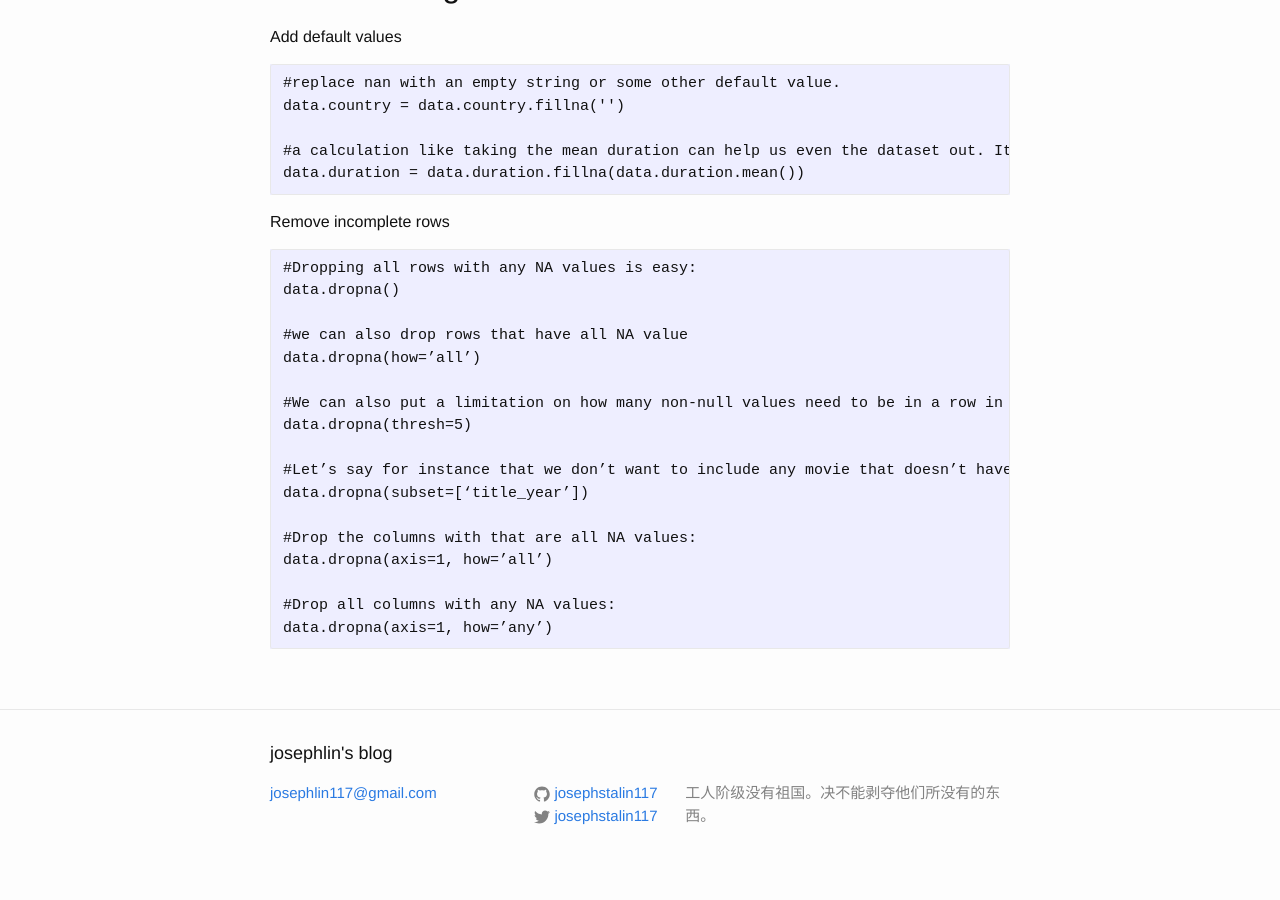
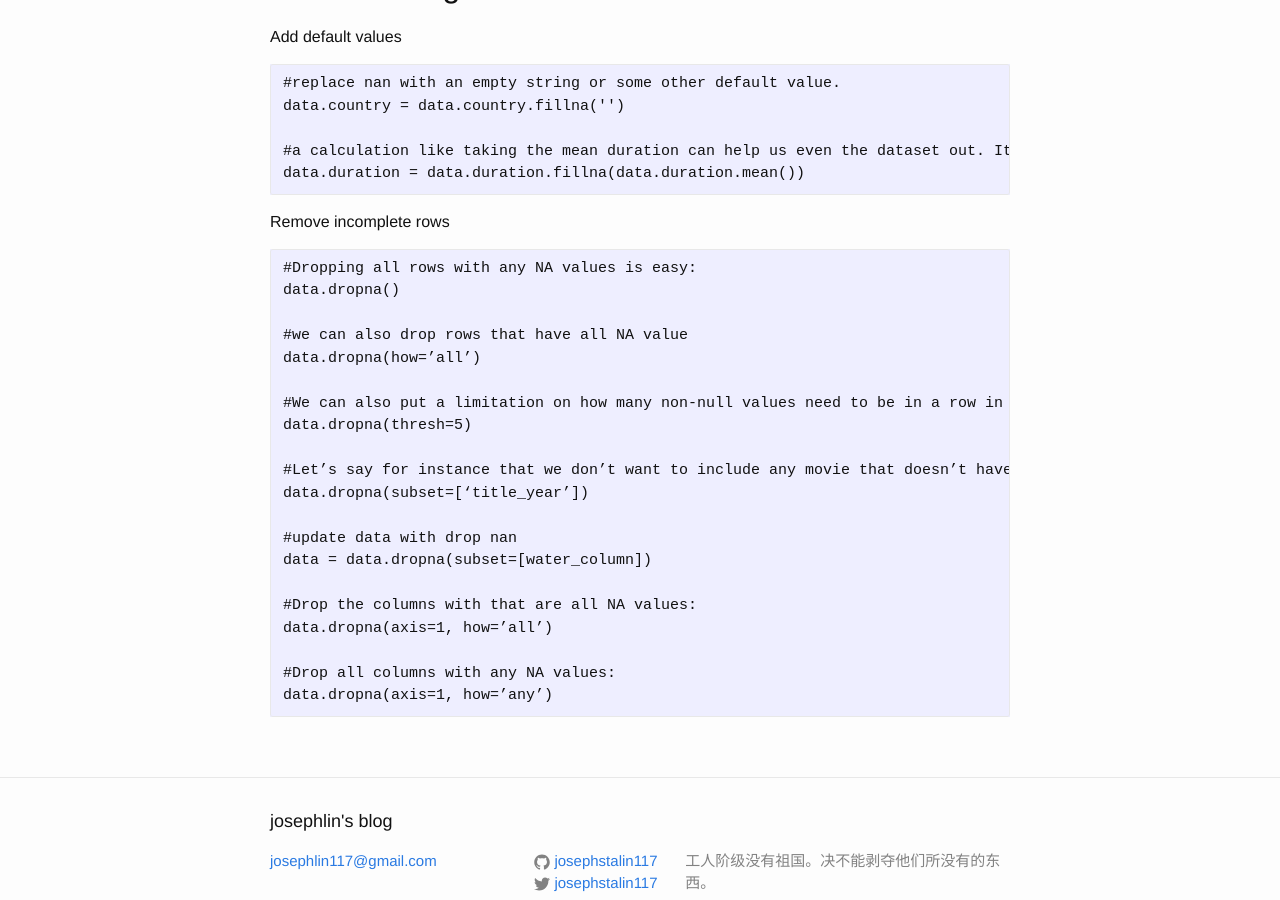
Before and after one commit to josephstalin117/josephstalin117.github.io, a Jekyll site: the page built from _posts/2018-3-13-pandas.markdown, in a window 1280 px wide and 900 px high, scrolled down 4162 px. Built offline with Jekyll 4.4.1, drawn with Linux system fonts in a browser that asks for light colours.

Commit message:
add update df content

````diff
--- a/_posts/2018-3-13-pandas.markdown
+++ b/_posts/2018-3-13-pandas.markdown
@@ -201,6 +201,7 @@ data.country = data.country.fillna('')
 #a calculation like taking the mean duration can help us even the dataset out. It’s not a great measure, but it’s an estimate of what the duration could be based on the other data.
 data.duration = data.duration.fillna(data.duration.mean())
 ```
+
 Remove incomplete rows
 ```
 #Dropping all rows with any NA values is easy:
@@ -215,6 +216,9 @@ data.dropna(thresh=5)
 #Let’s say for instance that we don’t want to include any movie that doesn’t have information on when the movie came out:
 data.dropna(subset=[‘title_year’])
 
+#update data with drop nan
+data = data.dropna(subset=[water_column])
+
 #Drop the columns with that are all NA values:
 data.dropna(axis=1, how=’all’)
 
````
